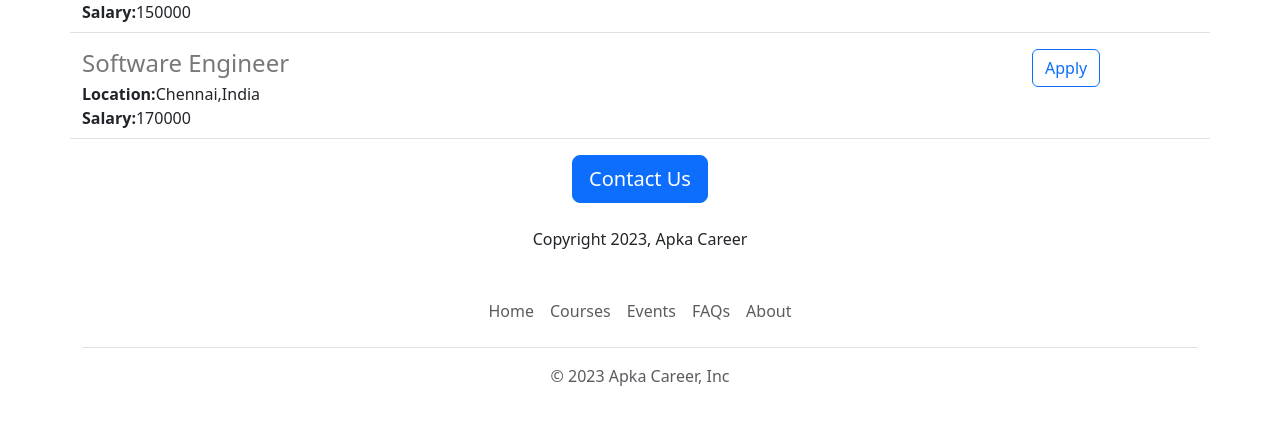
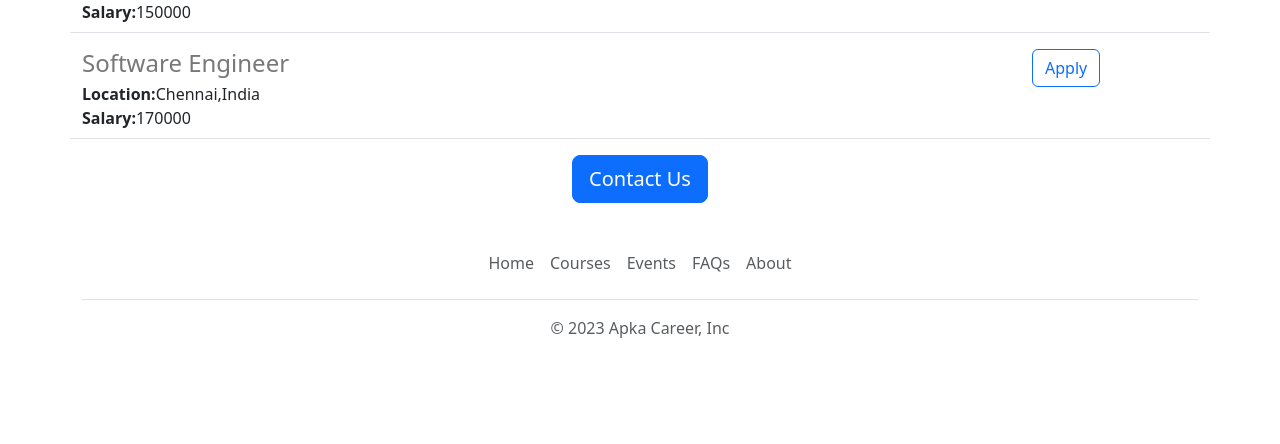
Before and after one commit to KasaNeha/apka-career-website-v2, a Flask app: page / in a window 1280 px wide. Shown: the part 1167-1611 px from the top of the page. After the commit the page ends 1505 px from the top, so only its background shows below. Run offline with Flask 3, Linux system fonts and the light colour scheme.

Commit message:
some changes

```diff
--- a/templates/home.html
+++ b/templates/home.html
@@ -39,7 +39,7 @@
       </div>
       <div class="text-center">
         <a href="mailto:kneha8085@google.com" class="btn btn-primary btn-lg">Contact Us</a>
-        <p class="mt-4">Copyright 2023, Apka Career</p>
+        <!-- <p class="mt-4">Copyright 2023, Apka Career</p> -->
       </div>
     </div>
     {% include 'footer.html' %}
```
